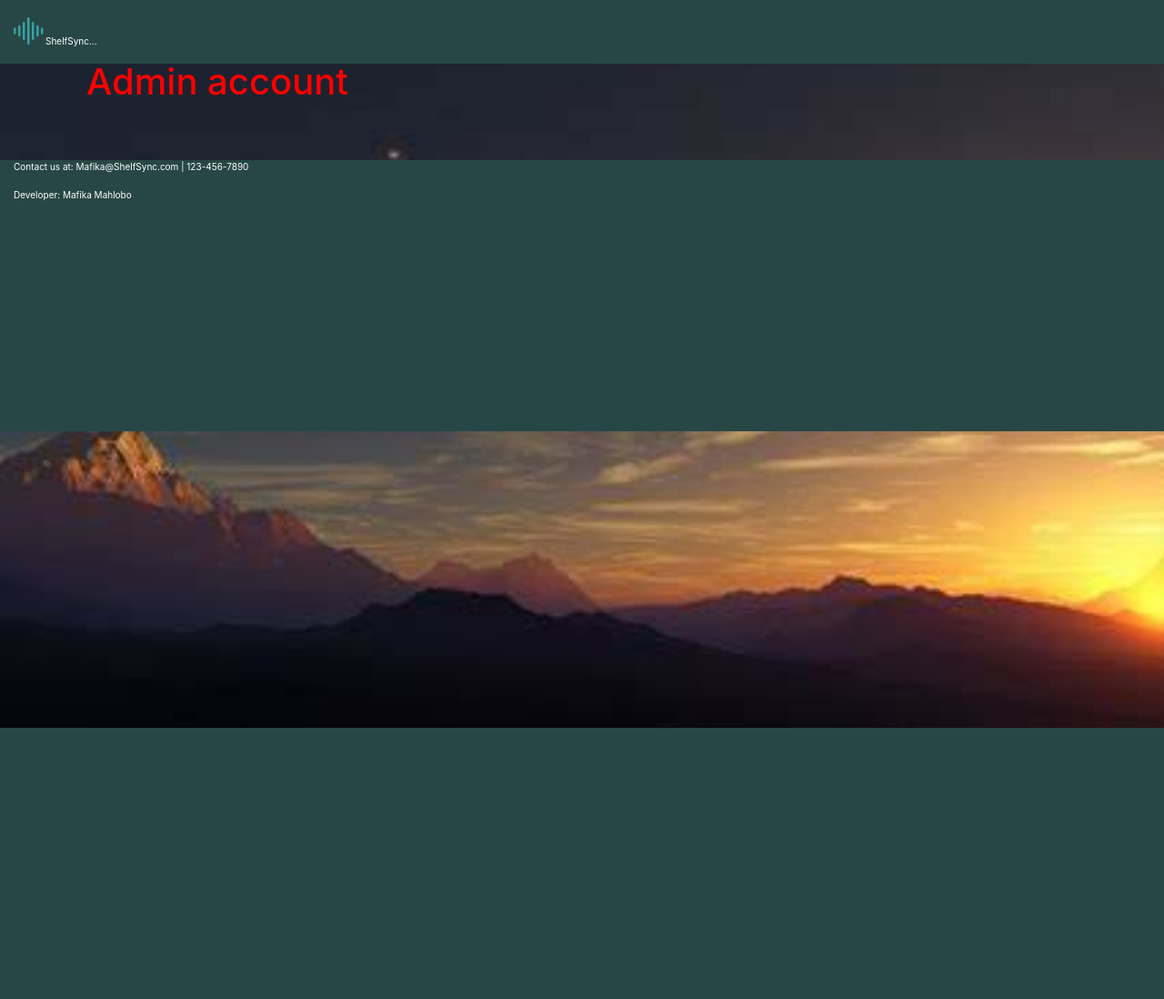
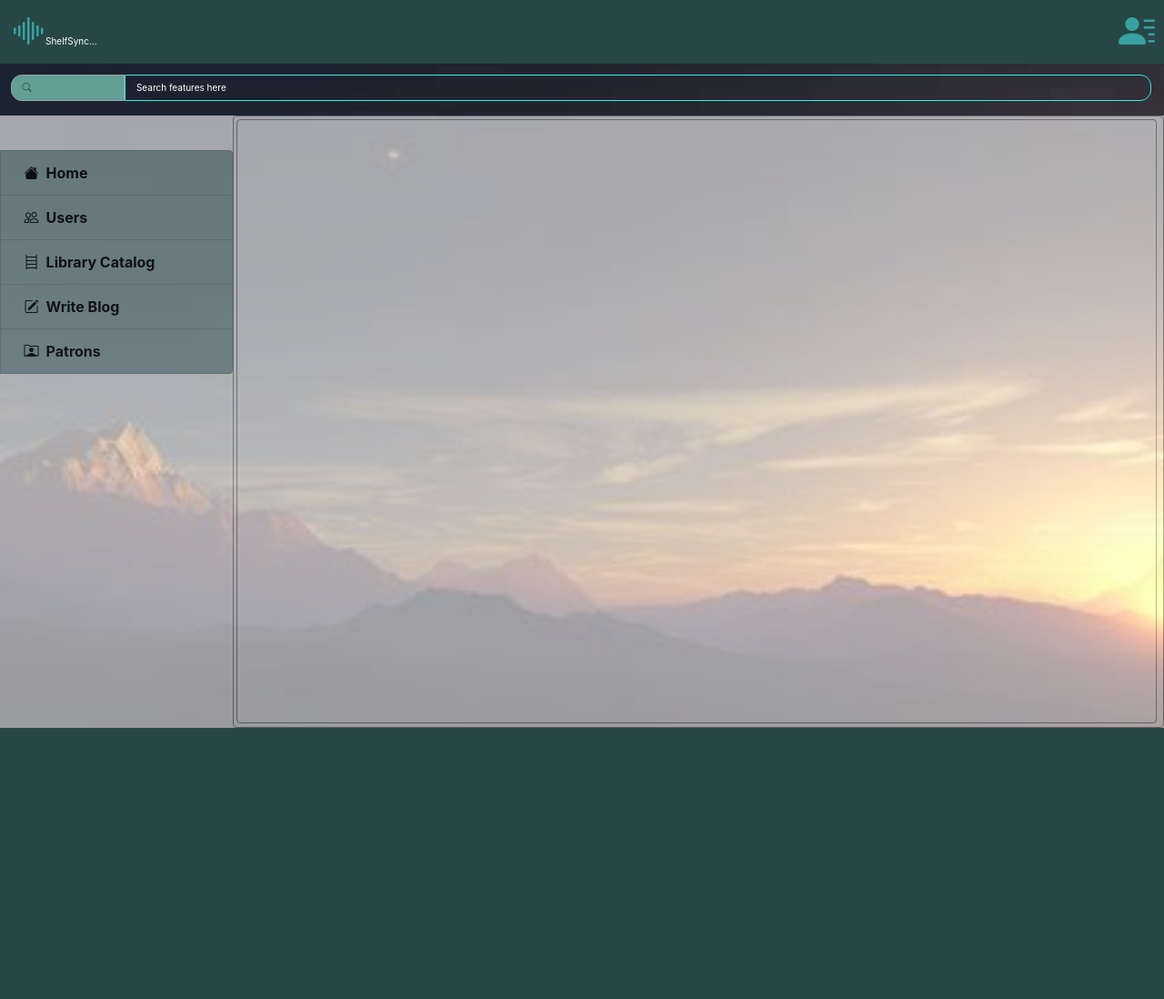
Before and after one commit to Mafika-Mahlobo/ShelfSync-V.2.0.0, a Flask app: template ShelfSync/app/templates/Admin.html in a window 1280 px wide. Shown: the whole page at 91% size. Before the commit the page ends 800 px from the top, so only its background shows below. Run offline with Flask 3, Linux system fonts and the light colour scheme; the template is opened without the code that fills it, so the values that code supplies are empty; some libraries are stand-ins or nearby versions.

Commit message:
Admin page

```diff
--- a/ShelfSync/app/models/search_resource.py
+++ b/ShelfSync/app/models/search_resource.py
@@ -5,7 +5,7 @@ Data model for resource search
 import json
 from ..api.external_api import search_books
 
-def get_resource(keyword="", key="imageLinks"):
+def get_resource(keyword=""):
 
 	"""
 	returns json file of organized data from extenal api
@@ -18,6 +18,6 @@ def get_resource(keyword="", key="imageLinks"):
 	data = search_books(keyword)
 
 	for i in range(len(data)):
-		lis.append(data[i][key])
+		lis.append(data[i])
 
 	return lis
--- a/ShelfSync/app/static/css/style.css
+++ b/ShelfSync/app/static/css/style.css
@@ -201,6 +224,76 @@ footer {
     visibility: visible;
 }
 
+
+/*logged in pages*/
+.logged-main-container {
+    display: flex;
+    flex-direction: column;
+    width: 100%;
+    height: 100%;
+}
+
+.search-container-logged {
+    width: 98%;
+    height: auto;
+    margin-top: 2%;
+    margin-left: .9% !important;
+}
+
+.employee-container-logged {
+    display: flex;
+    flex-direction: row;
+    height: 100%;
+    width: 100%;
+    background-color: white;
+    opacity: .6;
+}
+
+.menu-container-logged {
+    height: 100%;
+    width: auto;
+    min-width: 20%;
+    margin-top: 3%;
+}
+
+.content-container-loggged {
+    height: 100%;
+    width: 100%;
+    border: solid #8e9494 1px;
+    border-radius: 4px;
+}
+
+.logged-menu-side {
+    background-color: #97b0b0 !important;
+    border-top-left-radius: 0 !important;
+    border-bottom-left-radius: 0 !important;
+    color: #000000 !important;
+    font-weight: 700;
+    padding-left: 10%;
+}
+
+.logged-menu-side:hover {
+    background-color: #ebf2f4 !important;
+}
+
+.logged-menu-icons {
+    size: 20px;
+}
+
+.logged-menu-txt {
+    margin-left: 8px;
+}
+
+.logged-iframe {
+    margin: 3px;
+    width: 99%;
+    height: 99%;
+    border: solid #8e9494 1px;
+    border-radius: 4px;
+}
+
+
+
 /*-------------------------------------------------------------------------------------------------------------------------------------------------------------------*/
 
 /*media queries for responsive design*/
--- a/ShelfSync/app/static/js/script.js
+++ b/ShelfSync/app/static/js/script.js
@@ -9,7 +9,7 @@ $(document).ready(function(){
     });
 
 
-    $(".typing-seach").on("input", function(){
+    /*$(".typing-seach").on("input", function(){
             $.ajax({
                 url: "/api/resources",
                 type: "POST",
@@ -21,7 +21,7 @@ $(document).ready(function(){
                 }
             });
     });
-
+*/
 
 //change view of main page
     function changeView(flag){
--- a/ShelfSync/app/templates/Admin.html
+++ b/ShelfSync/app/templates/Admin.html
@@ -21,42 +21,43 @@
                     <span ><i class="logo bi bi-soundwave"></i><span class="logo-txt">ShelfSync...</span></span>
                 </div>
 
-                <div class="col-6 text-right menu-toggle">
-
-                    <div class="btn-group pc-menu">
-                        <i class="bi bi-person-lines-fill mobile-menu logo"></i>
+                <div class="col-6 text-right">
+                    <div class="btn-group">
+                        <i class="bi bi-person-lines-fill logo"></i>
                     </div>
                 </div>
             </div>
 
         </div>
     </header>
+    <div class="logged-main-container">
+        <div class="search-container-logged">
+            <form class="input-group mb-3 submit-form">
+                <button class="input-group-text universal-menu-text ubmit-button btn btn-info search-button universal-menu-text "><i class="bi bi-search"></i></button>
+                <input type="text"  class="form-control focus-trigger-search universal-menu-text typing-seach input-background search-input" name="key_word" placeholder="Search features here">
+            </form>
+        </div>
+        <div class="employee-container-logged">
+            <div class="menu-container-logged">
+                <ul class="list-group ">
+                    <li class="list-group-item logged-menu-side bi bi-house-fill logged-menu-icons"><span class="logged-menu-txt">Home</span></li>
+                    <li class="list-group-item logged-menu-side bi bi-people"><span class="logged-menu-txt">Users</span></li>
+                    <li class="list-group-item logged-menu-side bi bi-bookshelf" ><span class="logged-menu-txt">Library Catalog</span></li>
+                    <li class="list-group-item logged-menu-side bi bi-pencil-square"><span class="logged-menu-txt">Write Blog</span></li>
+                    <li class="list-group-item logged-menu-side bi bi-person-rolodex"><span class="logged-menu-txt">Patrons</span></li>
+                </ul>
+            </div>
+            <div class="content-container-loggged">
+                <iframe src="assets.html" class="logged-iframe"></iframe>
+            </div>
 
-    <!-- iframe container -->
-    <!-- <div class="frame-container container">
-        <iframe src="{{ url_for('static', filename='slide.html') }}"></iframe>
-    </div> -->
-
-    <div class="body_container container">
-
-    <div  class="text-container">
-        <h1 style="color: red;">Admin account</h1>
-
-    </div>
-
-    <div class="text-container">
-
-    </div>
-
+        </div>
 
     </div>
 
     <!-- Footer -->
     <footer>
-        <div class="universal-menu-text col-6">
-            <p>Contact us at: Mafika@ShelfSync.com | 123-456-7890</p>
-            <p>Developer: Mafika Mahlobo</p>
-        </div>
+
     </footer>
 </body>
 </html>
--- a/ShelfSync/main.py
+++ b/ShelfSync/main.py
@@ -19,11 +19,13 @@ def index():
 
 
 
-@app.route("/signin")
+@app.route("/api/signin", methods=["POST"])
 def login():
-	username = "Admin1"
-	password = "Admin123" #get credentials from front-end (HTML)
-	return signin(username, password)
+	if (request.method == "POST"):
+		username = request.form["username"]
+		password = request.form["password"]
+		return signin(username, password)
+	return "Could not sign you in."
 
 
 @app.route("/signout")
@@ -38,9 +40,14 @@ def search():
 
 	if (request.method == "POST"):
 		search_key = request.form["key_word"]
-		#meta_data_key =
-		return render_template("search_results.html", user=get_resource(search_key))
+		data = get_resource(search_key)
+		return render_template("search_results.html", volume=data)
 
+#add book
+@app.route("/api/resources/{resource_id}")
+def add_book():
+
+	pass
 
 
 if __name__ == "__main__":
```
Also changed, not shown: other parts of ShelfSync/app/static/css/style.css (+37 -1 lines), ShelfSync/app/services/catalog_service.py (+26 -11 lines), ShelfSync/app/templates/index.html (+7 -19 lines), ShelfSync/app/templates/search_results.html (+18 -2 lines), ShelfSync/app/templates/assets.html (added).
